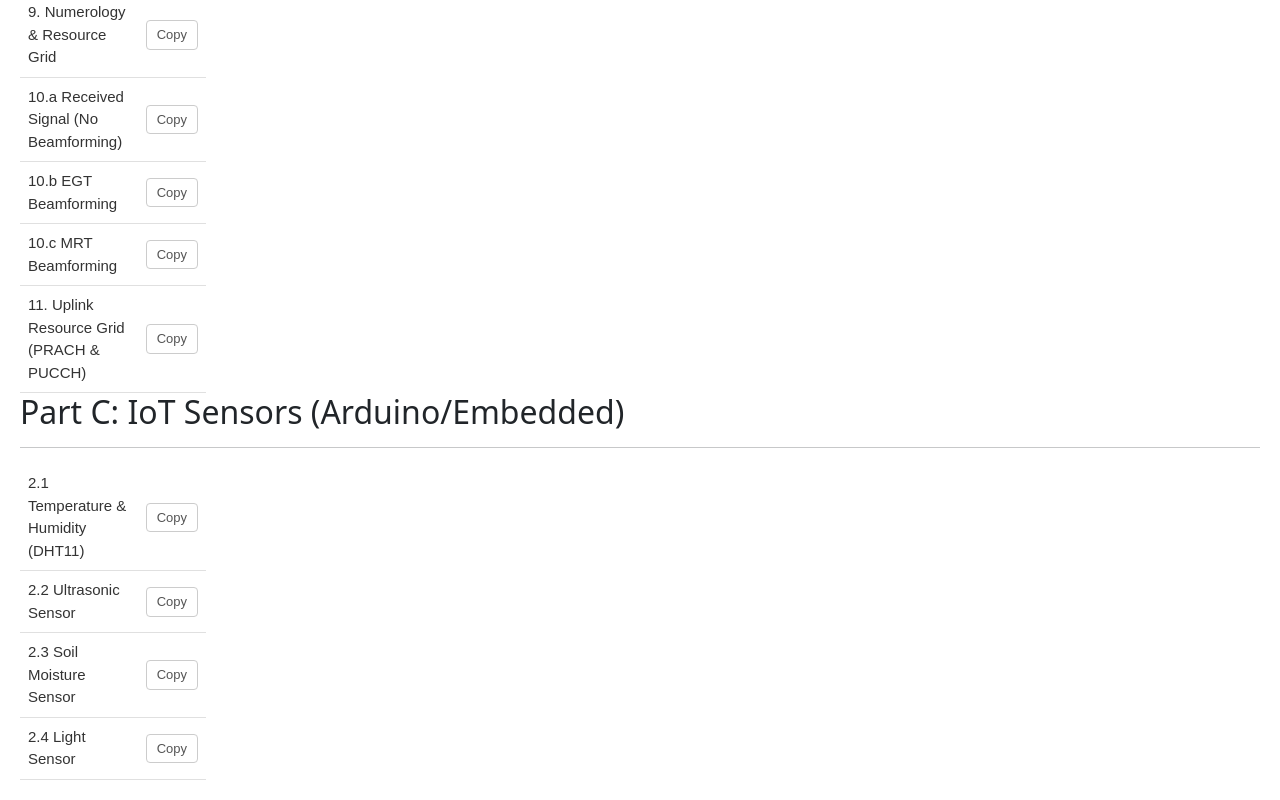
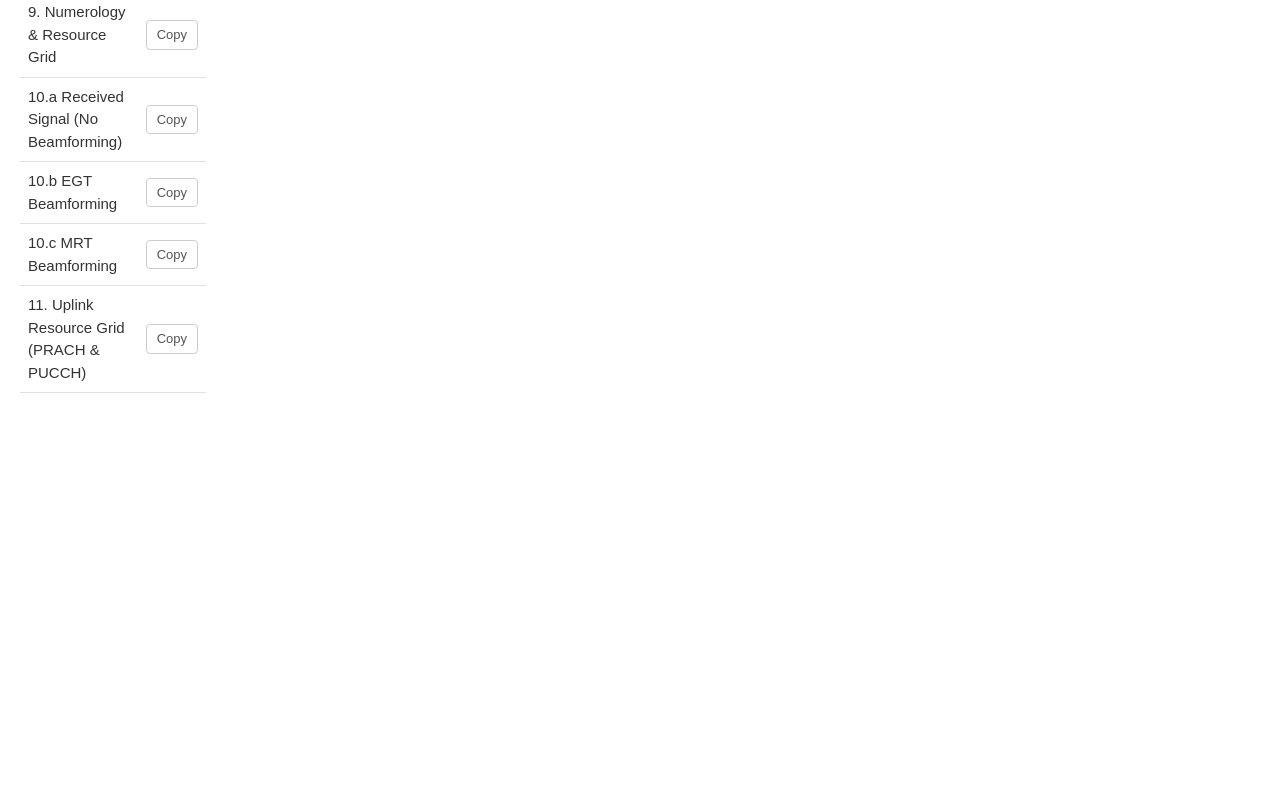
Before and after one commit to Goutham-02/test-1, a React (Vite) app: page / in a window 1280 px wide. Shown: the part 596-1396 px from the top of the page. After the commit the page ends 1009 px from the top, so only its background shows below. Built offline with nearby package versions, Linux system fonts and the light colour scheme.

Commit message:
some chagnes

```diff
--- a/src/App.jsx
+++ b/src/App.jsx
@@ -184,15 +184,6 @@ colormap([1 1 1; 1 0 0; 0 0 1]);
 xlabel('OFDM Symbols'); ylabel('Subcarriers');
 title('Uplink Resource Grid: PRACH & PUCCH');`
             } />
-
-            <h2>Part C: IoT Sensors (Arduino/Embedded)</h2>
-            <hr />
-
-            <One topic={"2.1 Temperature & Humidity (DHT11)"} text={``} />
-            <One topic={"2.2 Ultrasonic Sensor"} text={``} />
-            <One topic={"2.3 Soil Moisture Sensor"} text={``} />
-            <One topic={"2.4 Light Sensor"} text={``} />
-
         </div>
     )
 }
```
